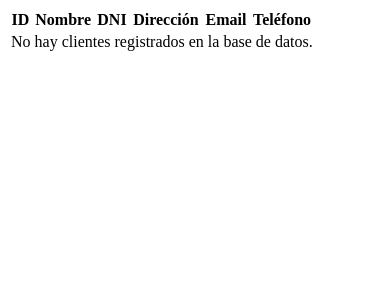
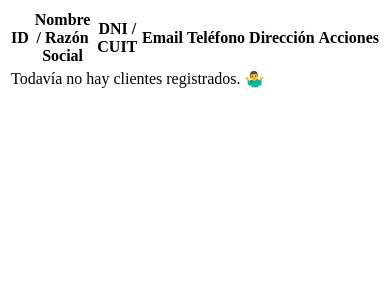
Before and after one commit to LucianoLosardo/Matafuegos-repositorio, a FastAPI app: page /clientes/tabla in a window 390 px wide. Shown: the top 300 px of the page. Run offline with FastAPI, Linux system fonts and the light colour scheme.

Commit message:
acciones de borrado

```diff
--- a/backend/app/endpoints/clientes.py
+++ b/backend/app/endpoints/clientes.py
@@ -1,8 +1,11 @@
-from fastapi import APIRouter, Request
+from fastapi import APIRouter, Request, Depends, Form
+from fastapi.responses import HTMLResponse
 from app.db.sessions import create_db_and_tables, get_session, engine
 from sqlmodel import Session, select
 from app.models.cliente import Cliente
 from fastapi.templating import Jinja2Templates
+from typing import Optional
+import re
 
 router = APIRouter(prefix="/clientes",
                    tags=["clientes"],
@@ -11,25 +14,81 @@
 templates = Jinja2Templates(directory="app/templates/clientes")
 
 @router.get("/")
-async def clientes():
-    with Session(engine) as session:
-        statement = select(Cliente)
-        # 2. Ejecutamos y traemos todos los resultados
-        clientes = session.exec(statement).all()
+async def clientes(request: Request):
+    return templates.TemplateResponse("index_cliente.html", {"request": request})
 
-        # 3. Lo imprimimos en la consola (opcional, para que lo veas vos)
-        print("Clientes encontrados en DB:", clientes)
-
-        return clientes
 
 @router.get("/tabla")
-async def obtener_clientes(request: Request):
-    with Session(engine) as session:
-        statement = select(Cliente)
-        # Ejecutamos y traemos todos los resultados
-        clientes = session.exec(statement).all()
-        # Renderizamos el HTML inyectando la variable "clientes"
-        return templates.TemplateResponse(
-            "lista.html",
-            {"request": request, "clientes": clientes}
-        )
+async def obtener_clientes(
+    request: Request,
+    nombre_busqueda: Optional[str] = None,
+    session: Session = Depends(get_session)
+):
+
+    query = select(Cliente)
+
+    if nombre_busqueda:
+       query = query.where(Cliente.nombre.icontains(nombre_busqueda))
+
+    clientes = session.exec(query).all()
+
+    # Renderizamos el HTML inyectando la variable "clientes"
+    return templates.TemplateResponse(
+        "lista_clientes.html",
+        {"request": request, "clientes": clientes}
+    )
+
+@router.post("/", response_class=HTMLResponse)
+def crear_cliente(
+    # Recibimos los datos exactos que manda el atributo "name" del HTML
+    nombre: str = Form(...), # Los tres puntitos significan que es obligatorio
+    dni: str | None = Form(None),
+    email: str | None = Form(None),
+    telefono: str | None = Form(None),
+    direccion: str | None = Form(None),
+    session: Session = Depends(get_session)
+):
+  # --- VALIDACIONES ---
+
+    # Validar Email
+    if email:
+        patron_email = r"^[\w\.-]+@[\w\.-]+\.\w+$"
+        if not re.match(patron_email, email):
+            return """
+            <div class="p-2 bg-red-100 text-red-700 border border-red-400 rounded">
+                ❌ Error: El formato del email no es válido.
+            </div>
+            """
+
+    # Validar DNI
+    if dni:
+        if not dni.isdigit():
+            return """
+            <div class="p-2 bg-red-100 text-red-700 border border-red-400 rounded">
+                ❌ Error: El DNI debe contener solo números.
+            </div>
+            """
+
+        # Validar que el DNI no exista ya en la base de datos
+        cliente_existente = session.exec(select(Cliente).where(Cliente.dni == dni)).first()
+        if cliente_existente:
+            return f"""
+            <div class="p-2 bg-red-100 text-red-700 border border-red-400 rounded">
+                ❌ Error: Ya existe un cliente con el DNI {dni}.
+            </div>
+            """
+
+    # --- SI TODO ESTÁ BIEN, GUARDAMOS ---
+    nuevo_cliente = Cliente(
+        nombre=nombre, dni=dni, email=email, telefono=telefono, direccion=direccion
+    )
+
+    session.add(nuevo_cliente)
+    session.commit()
+
+    # Cartel de éxito
+    return f"""
+    <div class="p-2 bg-green-100 text-green-700 border border-green-400 rounded">
+        ✅ ¡Cliente <strong>{nuevo_cliente.nombre}</strong> guardado con éxito!
+    </div>
+    """
--- a/backend/app/templates/clientes/lista.html
+++ /dev/null
@@ -1,30 +0,0 @@
-<table class="min-w-full bg-white border border-gray-300 shadow-sm rounded-lg overflow-hidden">
-    <thead class="bg-gray-800 text-white">
-        <tr>
-            <th class="py-3 px-4 text-left font-semibold">ID</th>
-            <th class="py-3 px-4 text-left font-semibold">Nombre</th>
-            <th class="py-3 px-4 text-left font-semibold">DNI</th>
-            <th class="py-3 px-4 text-left font-semibold">Dirección</th>
-            <th class="py-3 px-4 text-left font-semibold">Email</th>
-            <th class="py-3 px-4 text-left font-semibold">Teléfono</th>
-        </tr>
-    </thead>
-    <tbody class="text-gray-700">
-        {% for cliente in clientes %}
-        <tr class="border-b hover:bg-gray-50 transition-colors">
-            <td class="py-3 px-4">{{ cliente.id }}</td>
-            <td class="py-3 px-4 font-medium">{{ cliente.nombre }}</td>
-            <td class="py-3 px-4">{{ cliente.dni }}</td>
-            <td class="py-3 px-4">{{ cliente.direccion or '-' }}</td>
-            <td class="py-3 px-4">{{ cliente.email or '-' }}</td>
-            <td class="py-3 px-4">{{ cliente.telefono or '-' }}</td>
-        </tr>
-        {% else %}
-        <tr>
-            <td colspan="6" class="py-6 text-center text-gray-500">
-                No hay clientes registrados en la base de datos.
-            </td>
-        </tr>
-        {% endfor %}
-    </tbody>
-</table>
--- /dev/null
+++ b/backend/app/templates/clientes/lista_clientes.html
@@ -0,0 +1,42 @@
+<table class="min-w-full bg-white border border-gray-200 shadow-sm rounded-lg overflow-hidden">
+    <thead class="bg-teal-700 text-white">
+        <tr>
+            <th class="py-3 px-4 text-left text-sm font-semibold">ID</th>
+            <th class="py-3 px-4 text-left text-sm font-semibold">Nombre / Razón Social</th>
+            <th class="py-3 px-4 text-left text-sm font-semibold">DNI / CUIT</th>
+            <th class="py-3 px-4 text-left text-sm font-semibold">Email</th>
+            <th class="py-3 px-4 text-left text-sm font-semibold">Teléfono</th>
+            <th class="py-3 px-4 text-left text-sm font-semibold">Dirección</th>
+            <th class="py-3 px-4 text-center text-sm font-semibold">Acciones</th> </tr>
+    </thead>
+    <tbody class="divide-y divide-gray-200">
+        {% if clientes %}
+            {% for cliente in clientes %}
+            <tr class="hover:bg-gray-50 transition-colors">
+                <td class="py-3 px-4 text-sm font-medium text-gray-900">{{ cliente.id }}</td>
+                <td class="py-3 px-4 text-sm text-gray-700 font-semibold">{{ cliente.nombre }}</td>
+                <td class="py-3 px-4 text-sm text-gray-700">{{ cliente.dni }}</td>
+                <td class="py-3 px-4 text-sm text-gray-700">{{ cliente.email }}</td>
+                <td class="py-3 px-4 text-sm text-gray-700">{{ cliente.telefono }}</td>
+                <td class="py-3 px-4 text-sm text-gray-700">{{ cliente.direccion }}</td>
+                <td class="py-3 px-4 text-center">
+                    <button type="button"
+                            hx-delete="/clientes/{{ cliente.id }}"
+                            hx-confirm="¿Estás seguro de que querés eliminar al cliente {{ cliente.nombre }}? Esta acción no se puede deshacer."
+                            hx-target="closest tr"
+                            hx-swap="outerHTML"
+                            class="text-white px-3 py-1 rounded shadow-sm bg-red-500 transition hover:bg-red-700 text-sm font-semibold">
+                        🗑️ Borrar
+                    </button>
+                </td>
+            </tr>
+            {% endfor %}
+        {% else %}
+            <tr>
+                <td colspan="7" class="py-6 text-center text-gray-500 italic">
+                    Todavía no hay clientes registrados. 🤷‍♂️
+                </td>
+            </tr>
+        {% endif %}
+    </tbody>
+</table>
```
Also changed, not shown: backend/app/templates/clientes/index_cliente.html (added, +102 -0 lines), backend/app/templates/index.html (+4 -4 lines), backend/app/templates/base.html (deleted).
